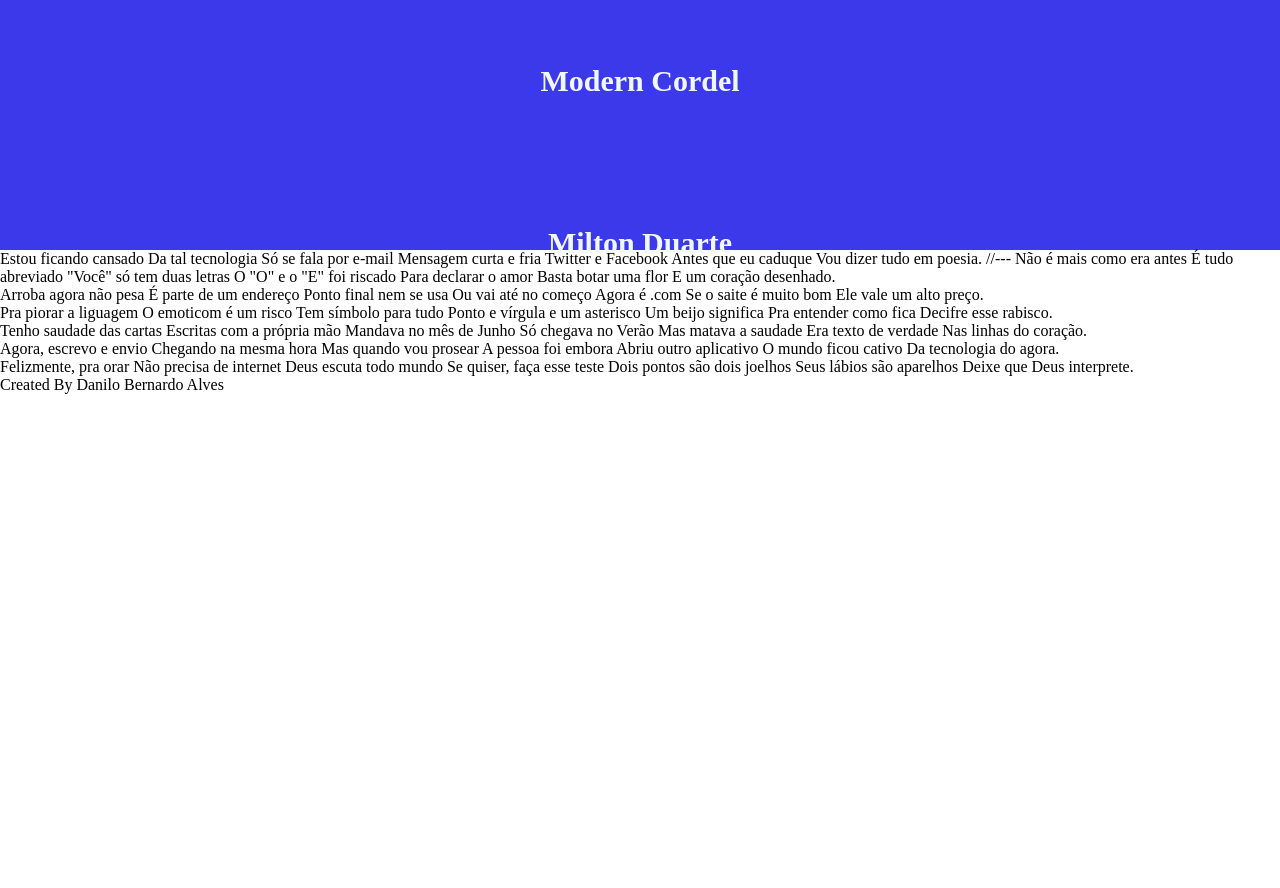
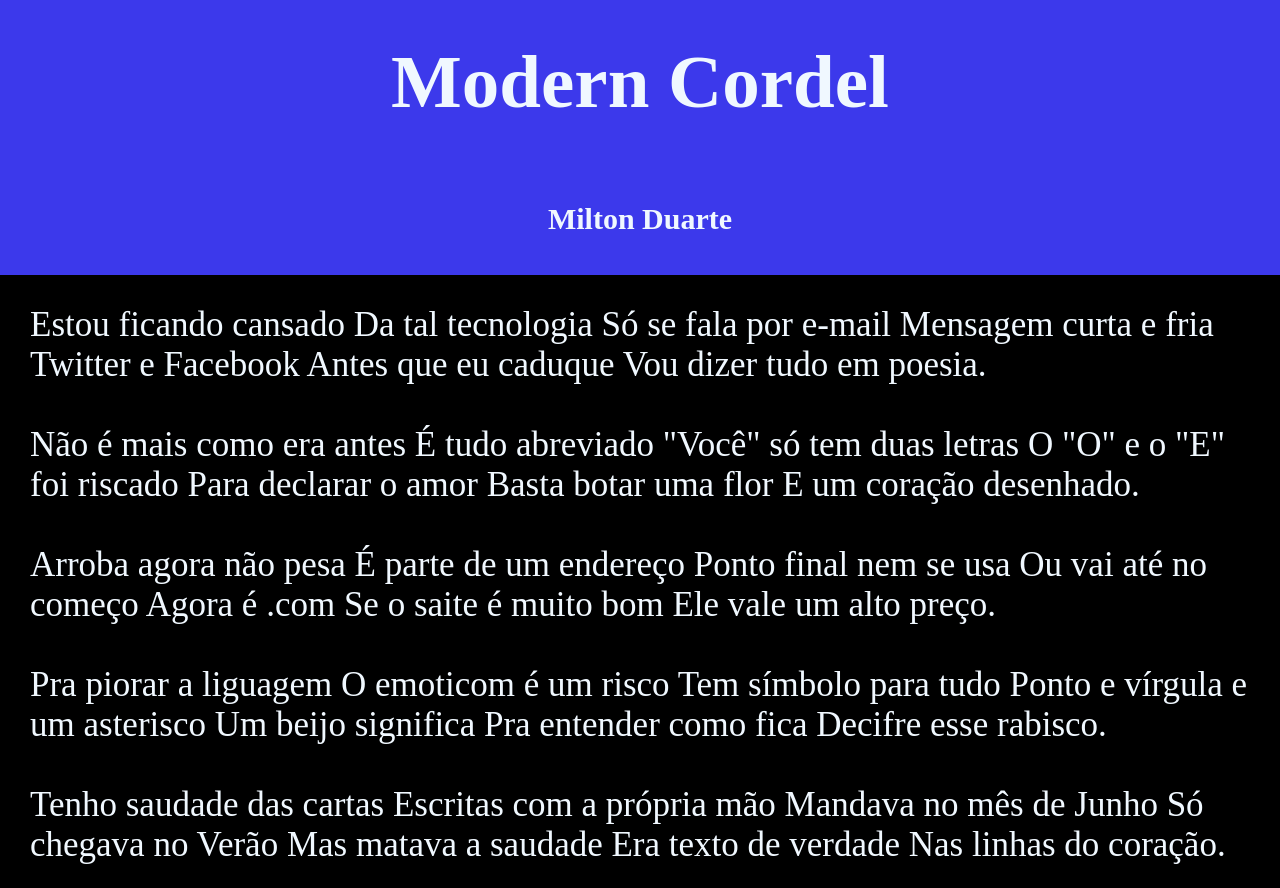
Before and after one commit to DaniloBMike/Cordel-By-Nilton-Duarte, a plain HTML site: page Cordel.html in a window 1280 px wide. Shown: the top 888 px of the page. Before the commit the page ends 800 px from the top, so only its background shows below. Drawn offline with Linux system fonts and the light colour scheme.

Commit message:
Update-text
Add some text organization and finish the footer.

```diff
--- a/Cordel.html
+++ b/Cordel.html
@@ -30,8 +30,7 @@
 
         <article>
 
-            <div>
-
+            <div class="default-text">
 Estou ficando cansado
 Da tal tecnologia
 Só se fala por e-mail
@@ -39,19 +38,19 @@ Mensagem curta e fria
 Twitter e Facebook
 Antes que eu caduque
 Vou dizer tudo em poesia.
+            </div>
 
-//---
-
-Não é mais como era antes
+            <div class="default-text">
+    Não é mais  como era antes
 É tudo abreviado
 "Você" só tem duas letras
 O "O" e o "E" foi riscado
 Para declarar o amor
 Basta botar uma flor
 E um coração desenhado.
+            </div>
 
-<br>
-
+            <div class="default-text">
 Arroba agora não pesa
 É parte de um endereço
 Ponto final nem se usa
@@ -59,19 +58,19 @@ Ou vai até no começo
 Agora é .com
 Se o saite é muito bom
 Ele vale um alto preço.
+            </div>
 
-<br>
-
-Pra piorar a liguagem
+            <div class="default-text">
+    Pra piorar a liguagem
 O emoticom é um risco
 Tem símbolo para tudo
 Ponto e vírgula e um asterisco
 Um beijo significa
 Pra entender como fica
 Decifre esse rabisco.
+            </div>
 
-<br>
-
+            <div class="default-text">
 Tenho saudade das cartas
 Escritas com a própria mão
 Mandava no mês de Junho
@@ -79,9 +78,9 @@ Só chegava no Verão
 Mas matava a saudade
 Era texto de verdade
 Nas linhas do coração.
+            </div>
 
-<br>
-
+            <div class="default-text">
 Agora, escrevo e envio
 Chegando na mesma hora
 Mas quando vou prosear
@@ -89,9 +88,9 @@ A pessoa foi embora
 Abriu outro aplicativo
 O mundo ficou cativo
 Da tecnologia do agora.
+            </div>
 
-<br>
-
+            <div class="default-text">
 Felizmente, pra orar
 Não precisa de internet
 Deus escuta todo mundo
@@ -99,7 +98,6 @@ Se quiser, faça esse teste
 Dois pontos são dois joelhos
 Seus lábios são aparelhos
 Deixe que Deus interprete.
-
             </div>
 
         </article>
@@ -113,6 +111,5 @@ Deixe que Deus interprete.
     </footer>
 
 
-
 </body>
 </html>
--- a/cordel.css
+++ b/cordel.css
@@ -11,7 +11,7 @@ body {
 
 header {
     margin: auto;
-    height: 250px;
+    height: 275px;
     background-color: rgb(60, 57, 235);
     display:flex;
     flex-direction: column;
@@ -19,7 +19,25 @@ header {
 }
 
 .header-content {
-    padding: 5%;
     color: aliceblue;
     font-size: 30px;
+    margin: auto;
 }
+
+#h1-title {
+    font-size: 75px;
+}
+
+section {
+    background-color: black;
+    width: 100%;
+    height: 100%;
+    padding: 10px;
+}
+
+.default-text {
+    color: aliceblue;
+    font-size: 35px;
+    padding: 20px;
+
+}
```
